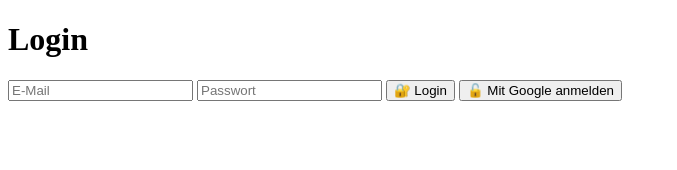
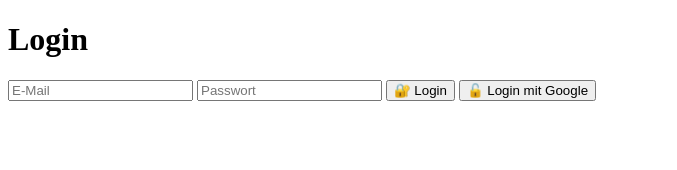
Before and after one commit to Luncustaf/salestrainer-frontend, a SvelteKit app: page /login in a window 1280 px wide. Shown: the top 170 px of the page, without its empty margins (0-677 px from the left). Built offline with nearby package versions, Linux system fonts and the light colour scheme; no server answers.

Commit message:
redirect after google login

```diff
--- a/src/routes/login/+page.svelte
+++ b/src/routes/login/+page.svelte
@@ -12,7 +12,12 @@
   };
 
   const signInWithGoogle = async () => {
-    const { error } = await supabase.auth.signInWithOAuth({ provider: 'google' });
+    const { error } = await supabase.auth.signInWithOAuth({
+      provider: 'google',
+      options: {
+        redirectTo: `${window.location.origin}/login`
+      }
+    });
     if (error) alert(error.message);
   };
 </script>
@@ -22,4 +27,4 @@
 <input type="email" bind:value={email} placeholder="E-Mail" />
 <input type="password" bind:value={password} placeholder="Passwort" />
 <button on:click={signInWithEmail}>🔐 Login</button>
-<button on:click={signInWithGoogle}>🔓 Mit Google anmelden</button>
+<button on:click={signInWithGoogle}>🔓 Login mit Google</button>
```
